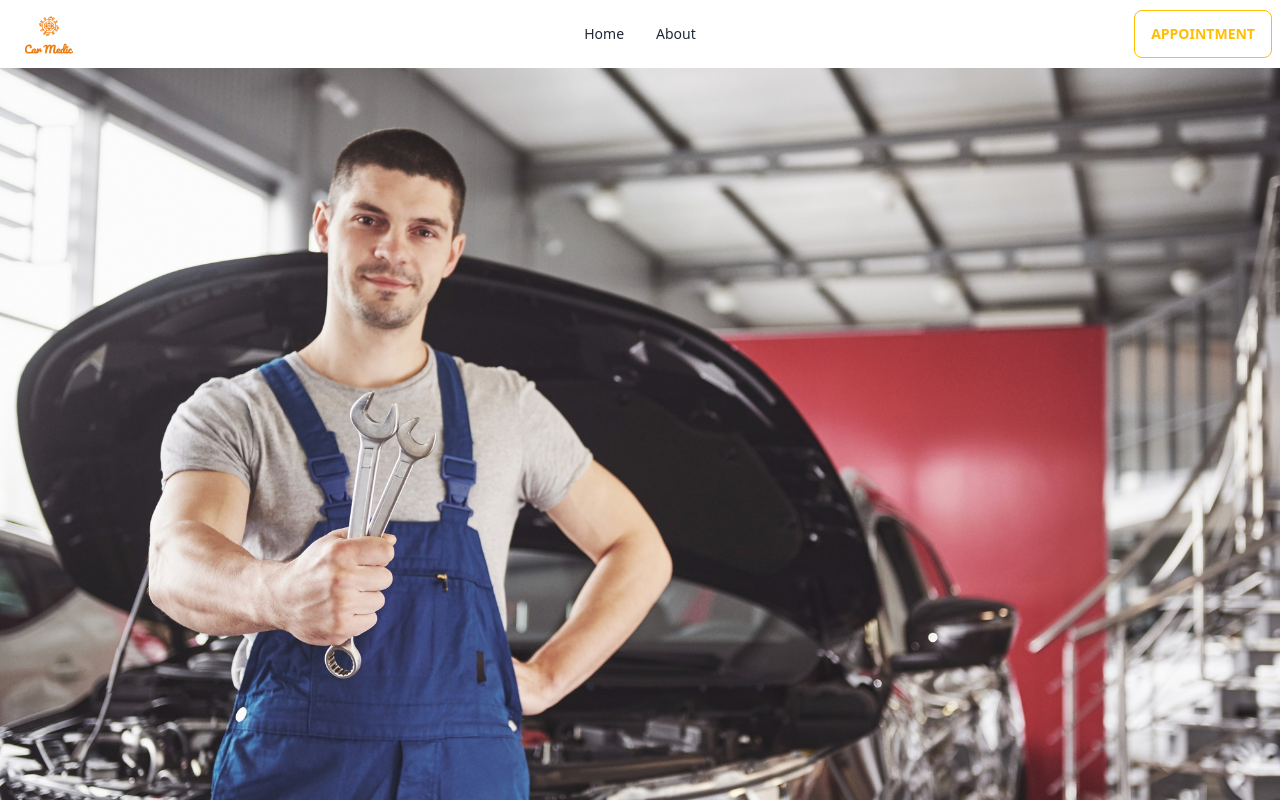
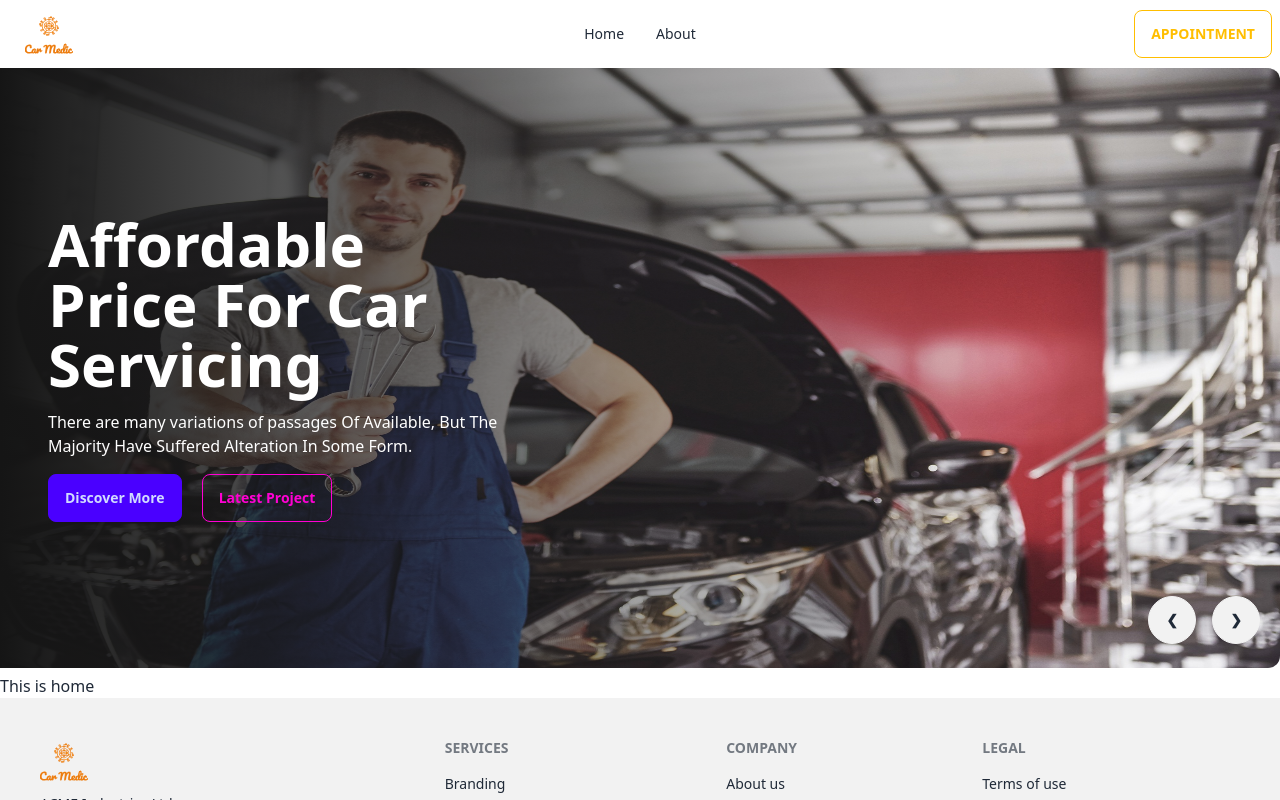
Before and after one commit to kushalkumarghosh/car-doctor-client, a React (Vite) app: page / in a window 1280 px wide. Shown: the top 800 px of the page. Built offline with nearby package versions, Linux system fonts and the light colour scheme.

Commit message:
styled banner component with gradient overlay

```diff
--- a/src/Pages/Home/Banner/Banner.jsx
+++ b/src/Pages/Home/Banner/Banner.jsx
@@ -2,13 +2,30 @@
 import img2 from "../../../assets/images/banner/2.jpg";
 import img3 from "../../../assets/images/banner/3.jpg";
 import img4 from "../../../assets/images/banner/4.jpg";
-import img5 from "../../../assets/images/banner/5.jpg";
-import img6 from "../../../assets/images/banner/6.jpg";
+
 const Banner = () => {
   return (
-    <div className="carousel w-full">
+    <div className="carousel w-full h-[600px]">
       <div id="slide1" className="carousel-item relative w-full">
-        <img src={img1} className="w-full" />
+        <img src={img1} className="w-full rounded-xl" />
+        <div className="absolute flex items-center h-full left-0 top-0 bg-gradient-to-r from-[#151515] to-[rgba(21, 21, 21, 0)]">
+          <div className="text-white space-y-4 pl-12 w-1/2">
+            <h2 className="text-6xl font-bold">
+              Affordable Price For Car Servicing
+            </h2>
+            <p>
+              There are many variations of passages Of Available, But The
+              Majority Have Suffered Alteration In Some Form.
+            </p>
+            <div>
+              <button className="btn btn-primary mr-5">Discover More</button>
+              <button className="btn btn-outline btn-secondary">
+                Latest Project
+              </button>
+            </div>
+          </div>
+        </div>
+
         <div className="absolute flex justify-end transform -translate-y-1/2 left-5 right-5 bottom-0">
           <a href="#slide4" className="btn btn-circle mr-4">
             ❮
@@ -18,13 +35,14 @@
           </a>
         </div>
       </div>
+
       <div id="slide2" className="carousel-item relative w-full">
         <img src={img2} className="w-full" />
         <div className="absolute flex justify-end transform -translate-y-1/2 left-5 right-5 bottom-0">
-          <a href="#slide4" className="btn btn-circle mr-4">
+          <a href="#slide1" className="btn btn-circle mr-4">
             ❮
           </a>
-          <a href="#slide2" className="btn btn-circle">
+          <a href="#slide3" className="btn btn-circle">
             ❯
           </a>
         </div>
@@ -32,10 +50,10 @@
       <div id="slide3" className="carousel-item relative w-full">
         <img src={img3} className="w-full" />
         <div className="absolute flex justify-end transform -translate-y-1/2 left-5 right-5 bottom-0">
-          <a href="#slide4" className="btn btn-circle mr-4">
+          <a href="#slide2" className="btn btn-circle mr-4">
             ❮
           </a>
-          <a href="#slide2" className="btn btn-circle">
+          <a href="#slide4" className="btn btn-circle">
             ❯
           </a>
         </div>
@@ -43,10 +61,10 @@
       <div id="slide4" className="carousel-item relative w-full">
         <img src={img4} className="w-full" />
         <div className="absolute flex justify-end transform -translate-y-1/2 left-5 right-5 bottom-0">
-          <a href="#slide4" className="btn btn-circle mr-4">
+          <a href="#slide3" className="btn btn-circle mr-4">
             ❮
           </a>
-          <a href="#slide2" className="btn btn-circle">
+          <a href="#slide1" className="btn btn-circle">
             ❯
           </a>
         </div>
```
